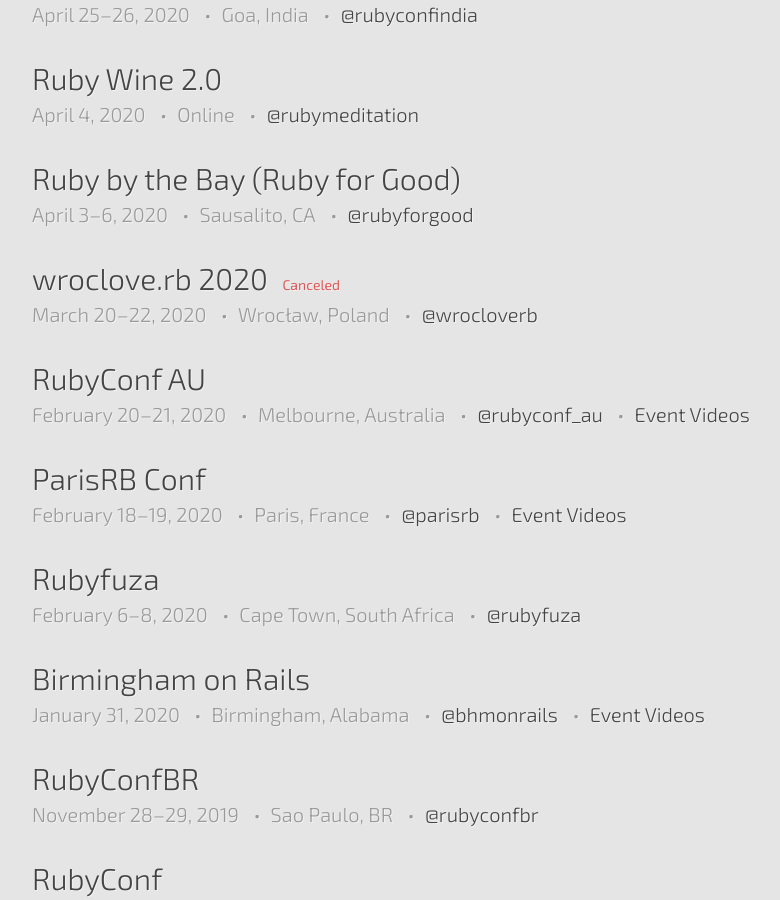
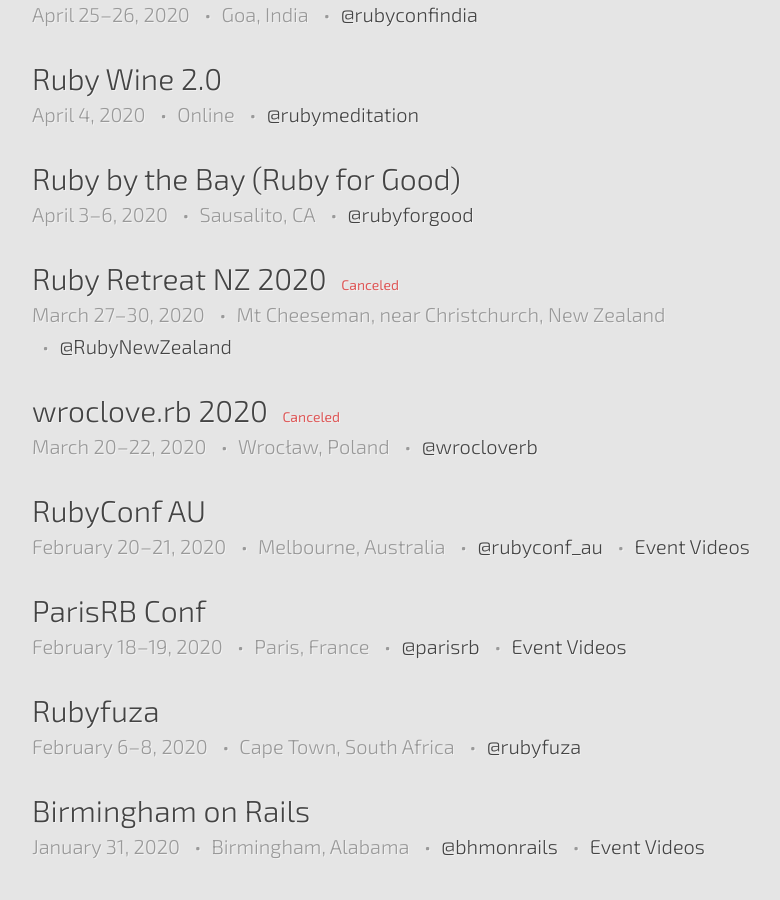
Before and after one commit to ruby-conferences/ruby-conferences.github.io, a Jekyll site: the page built from past/index.html, in a window 1280 px wide and 900 px high, scrolled down 5402 px. Shown: the whole window, without its empty margins (208-988 px from the left). Built offline with Jekyll 4.4.1, drawn with Linux system fonts in a browser that asks for light colours.

Commit message:
Add Ruby Retreat NZ 2020 back

```diff
--- a/_data/conferences.yml
+++ b/_data/conferences.yml
@@ -1901,6 +1901,14 @@
   twitter: wrocloverb
   status: Canceled
 
+- name: Ruby Retreat NZ 2020
+  location: Mt Cheeseman, near Christchurch, New Zealand
+  url: https://retreat.ruby.nz
+  start_date: 2020-03-27
+  end_date: 2020-03-30
+  twitter: RubyNewZealand
+  status: Canceled
+
 - name: Ruby by the Bay (Ruby for Good)
   location: Sausalito, CA
   start_date: 2020-04-03
```
